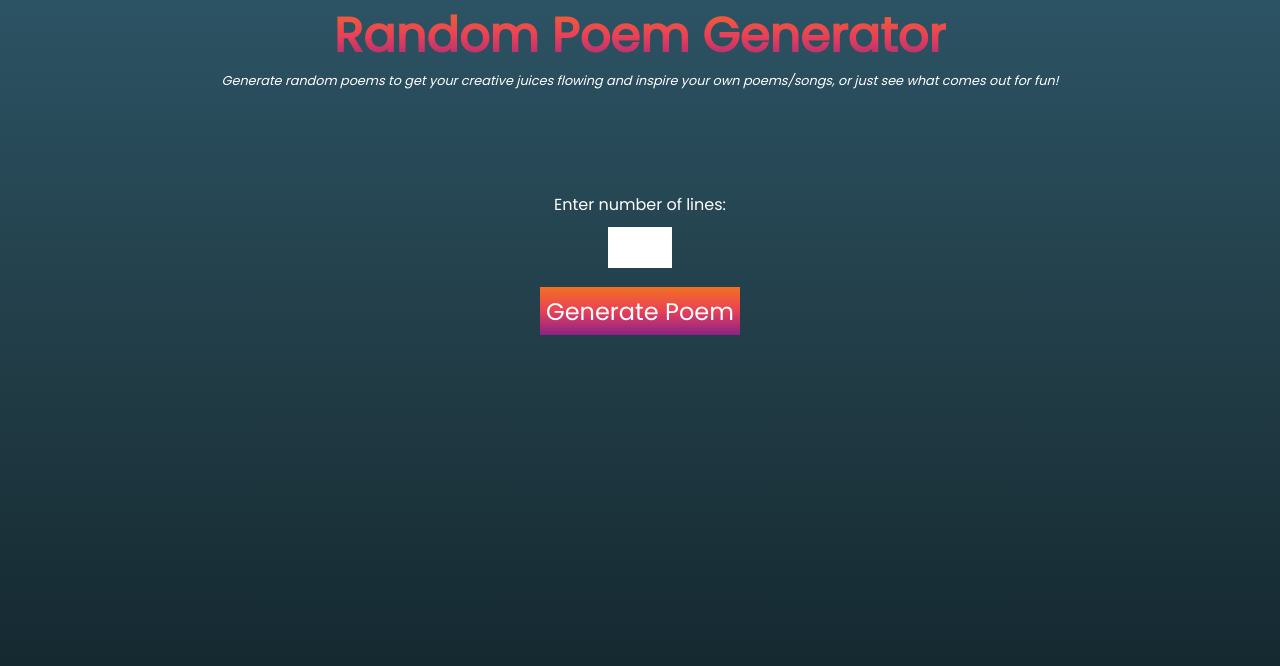
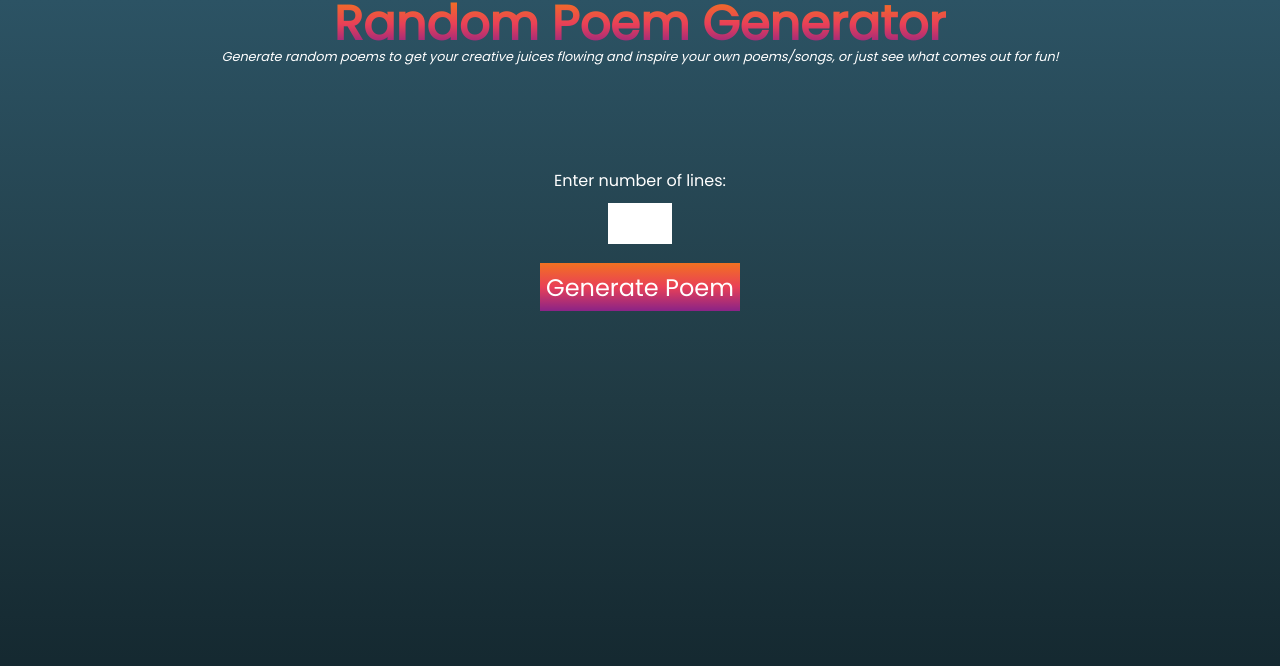
Before and after one commit to laurenssouthgate/Random-Poetry-Generator, a plain HTML site: page index.html in a window 1280 px wide. Drawn offline with Linux system fonts and the light colour scheme.

Commit message:
Update style.css

```diff
--- a/style.css
+++ b/style.css
@@ -40,7 +40,7 @@ header h1 {
     -webkit-text-fill-color: transparent;
     -moz-text-fill-color: transparent;
     font-size: 3rem;
-    line-height: auto;
+    line-height: 3rem;
 }
 
 header i {
```
